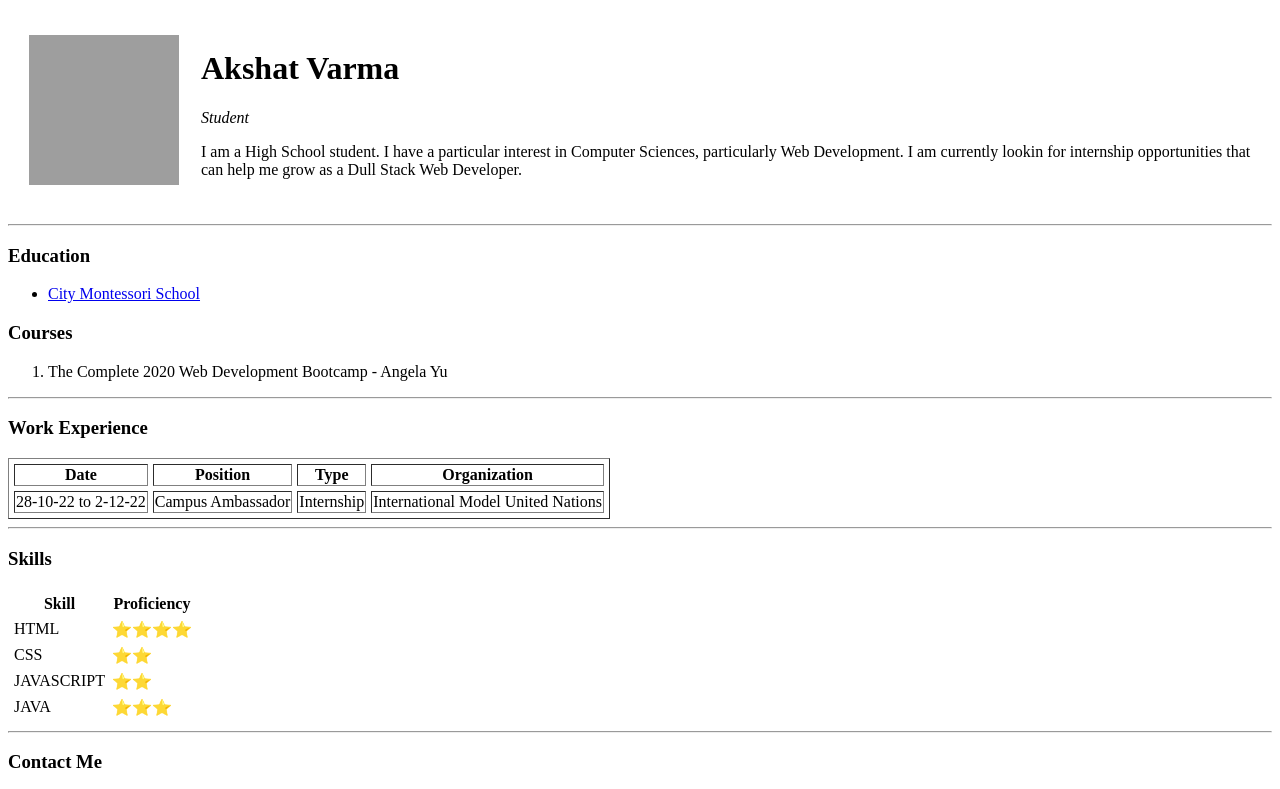
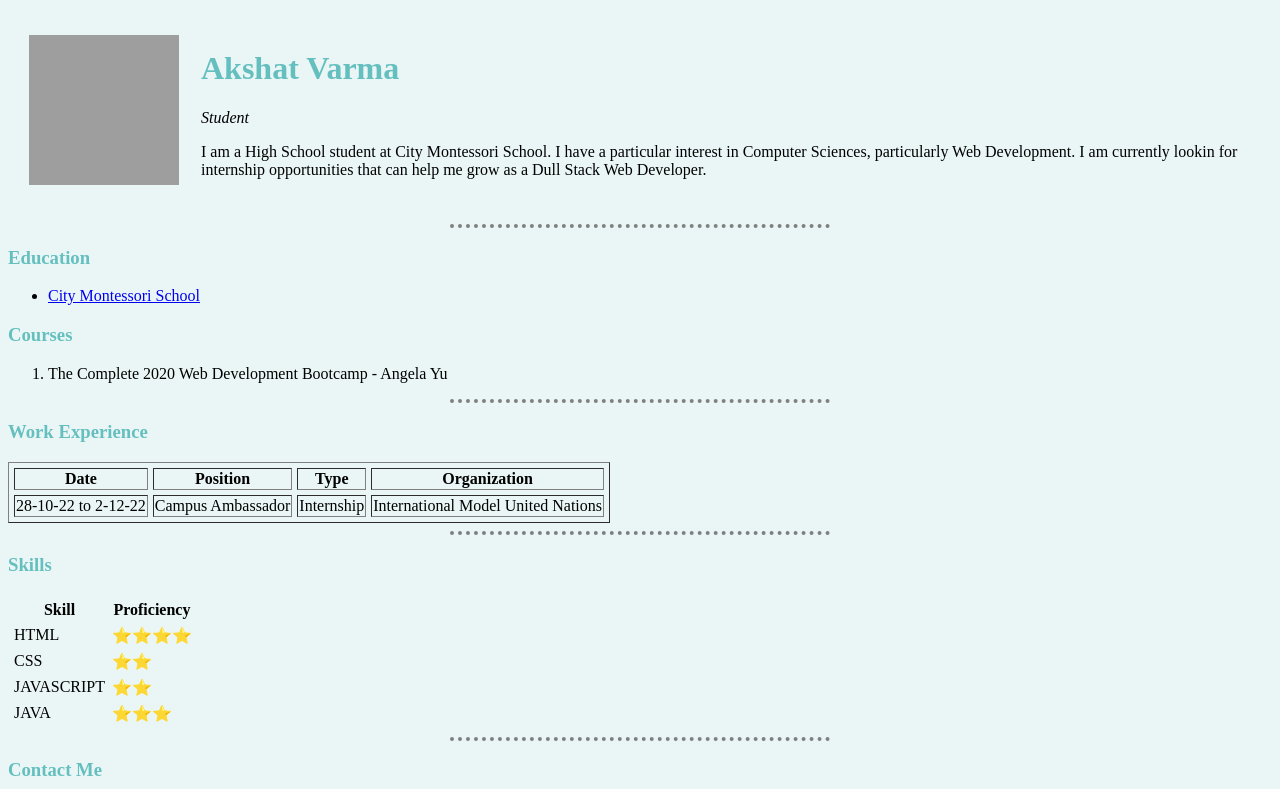
Before and after one commit to AkshatVarma14/First-Website, a plain HTML site: page index.html in a window 1280 px wide. Shown: the top 789 px of the page. Drawn offline with Linux system fonts and the light colour scheme; grey boxes are pictures that could not be loaded.

Commit message:
added Style.css

```diff
--- /dev/null
+++ b/Style.css
@@ -0,0 +1,13 @@
+body {
+    background-color: #EAF6F6;
+}
+hr {
+    border-color: gray;
+    border-style: none;
+    border-top-style:dotted ;
+    border-width: 4px;
+    width: 30%;
+}
+h1,h3{
+    color: #66BFBF;
+}
--- a/index.html
+++ b/index.html
@@ -7,6 +7,7 @@
     <meta http-equiv="X-UA-Compatible" content="IE=edge">
     <meta name="viewport" content="width=device-width, initial-scale=1.0">
     <title>Scalar.xyz</title>
+    <link rel="stylesheet" href="Style.css">
 </head>
 
 <body>
@@ -20,12 +21,10 @@
             <td>
                 <h1>Akshat Varma</h1>
                 <p>
-                    <em>
-                        Student
-                    </em>
+                    <em>Student</em>
                 </p>
                 <p>
-                    I am a High School student. I have a particular interest in Computer Sciences, particularly Web Development. I am currently lookin for internship opportunities that can help me grow as a Dull Stack Web Developer.
+                    I am a High School student at City Montessori School. I have a particular interest in Computer Sciences, particularly Web Development. I am currently lookin for internship opportunities that can help me grow as a Dull Stack Web Developer.
                 </p>
             </td>
         </tr>
@@ -104,7 +103,7 @@
         <input name="YourName" class="Name" type="text" placeholder="For eg. John Doe">
         <br>
         <label for="YourNumber">Phone: </label>
-        <input type="tel" name="YourNumber" class="number" placeholder="8299186883">
+        <input type="number" name="YourNumber" class="number" placeholder="8299186883">
         <br>
         <label for="email">Email: </label>
         <input name="YourEmail" class="email" type="email" placeholder="MyEmail@gmail.com">
```
